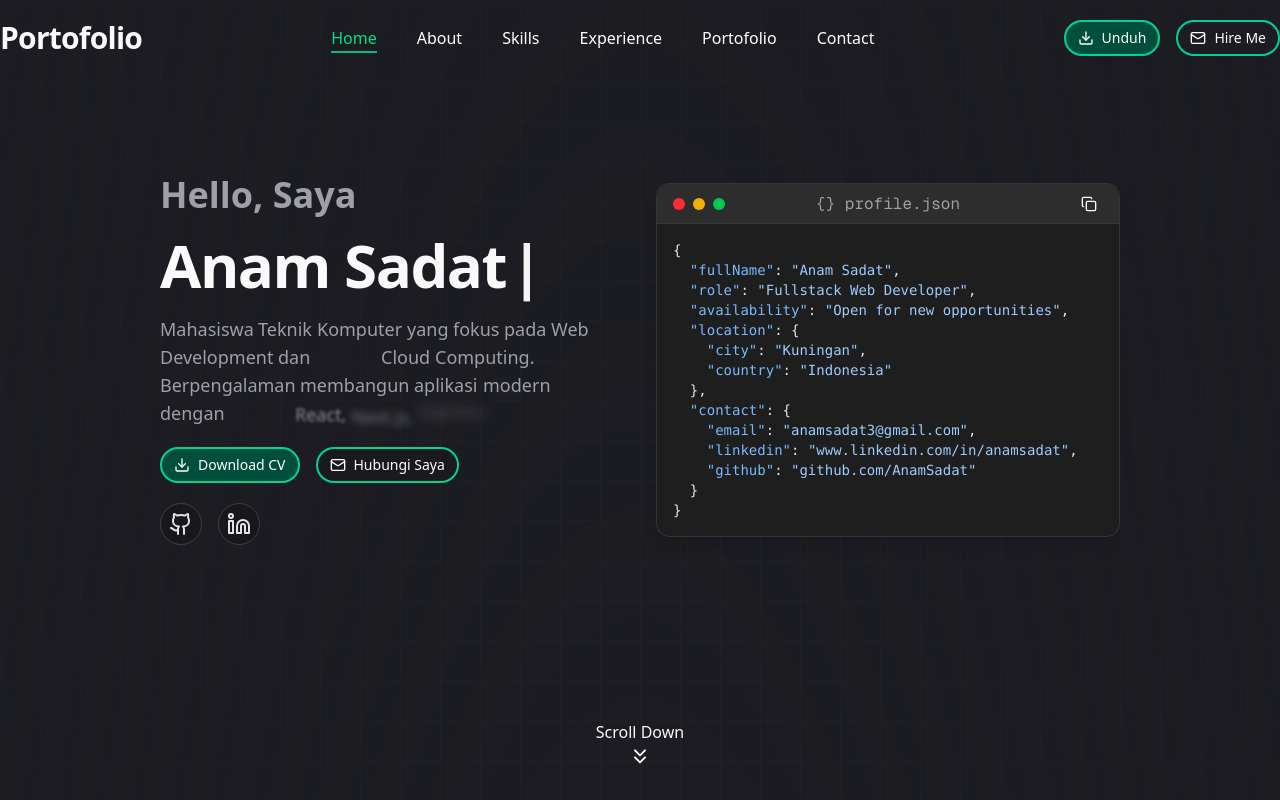
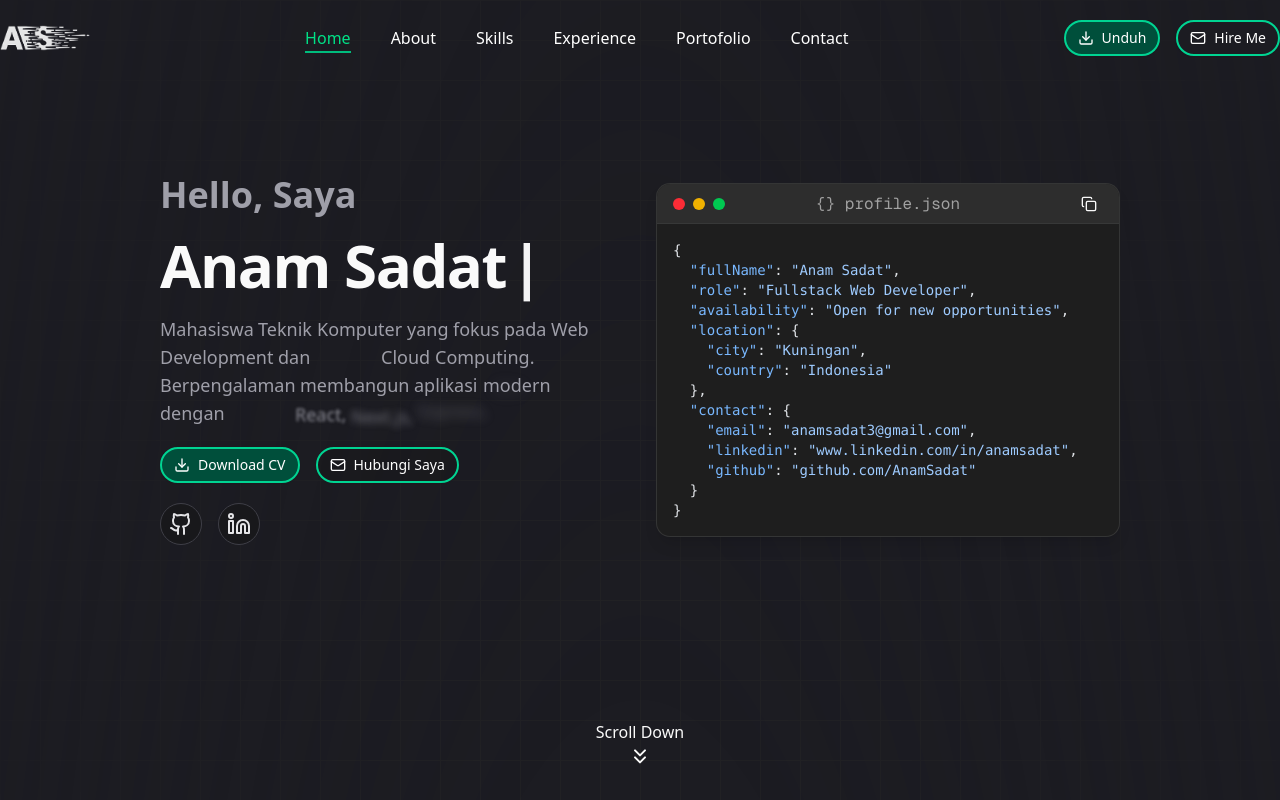
Before and after one commit to AnamSadat/portofolio-v1, a Next.js app: page / in a window 1280 px wide. Shown: the top 800 px of the page. Built offline with nearby package versions, Linux system fonts and the light colour scheme.

Commit message:
refactor: add images

```diff
--- a/src/components/molecules/navbar.tsx
+++ b/src/components/molecules/navbar.tsx
@@ -1,11 +1,12 @@
 'use client';
-import { ModeToggle } from '@/components/molecules';
+import { ThemeToggle } from '@/components/molecules';
 import { cn } from '@/lib/utils';
 import Link from 'next/link';
 import { useEffect, useState } from 'react';
 import { Button } from '../ui';
 import { Download, Mail } from 'lucide-react';
 import { buttonColor } from '@/lib/button-custom';
+import Image from 'next/image';
 
 export function Navbar() {
   const routes = [
@@ -72,14 +73,19 @@ export function Navbar() {
       <div className={baseContainer}>
         <Link
           href="/"
-          className="scroll-m-20 text-center text-3xl font-bold tracking-tight text-balance"
+          className="scroll-m-20 text-center text-3xl font-bold tracking-tight text-balance flex items-center"
           onClick={(e) => {
             // jika sedang di halaman yang sama dan ada #home, bisa pakai smooth juga
             e.preventDefault();
             smoothScrollToHash('#home');
           }}
         >
-          Portofolio
+          <Image
+            src={'/logo-as-png-white-crop.png'}
+            alt="logo"
+            width={90}
+            height={0}
+          />
         </Link>
 
         <ul className="flex gap-10 items-center">
@@ -126,7 +132,7 @@ export function Navbar() {
             </Link>
           </Button>
 
-          {/* <ModeToggle /> */}
+          {/* <ThemeToggle className={secondaryButton} /> */}
         </div>
       </div>
     </div>
```
